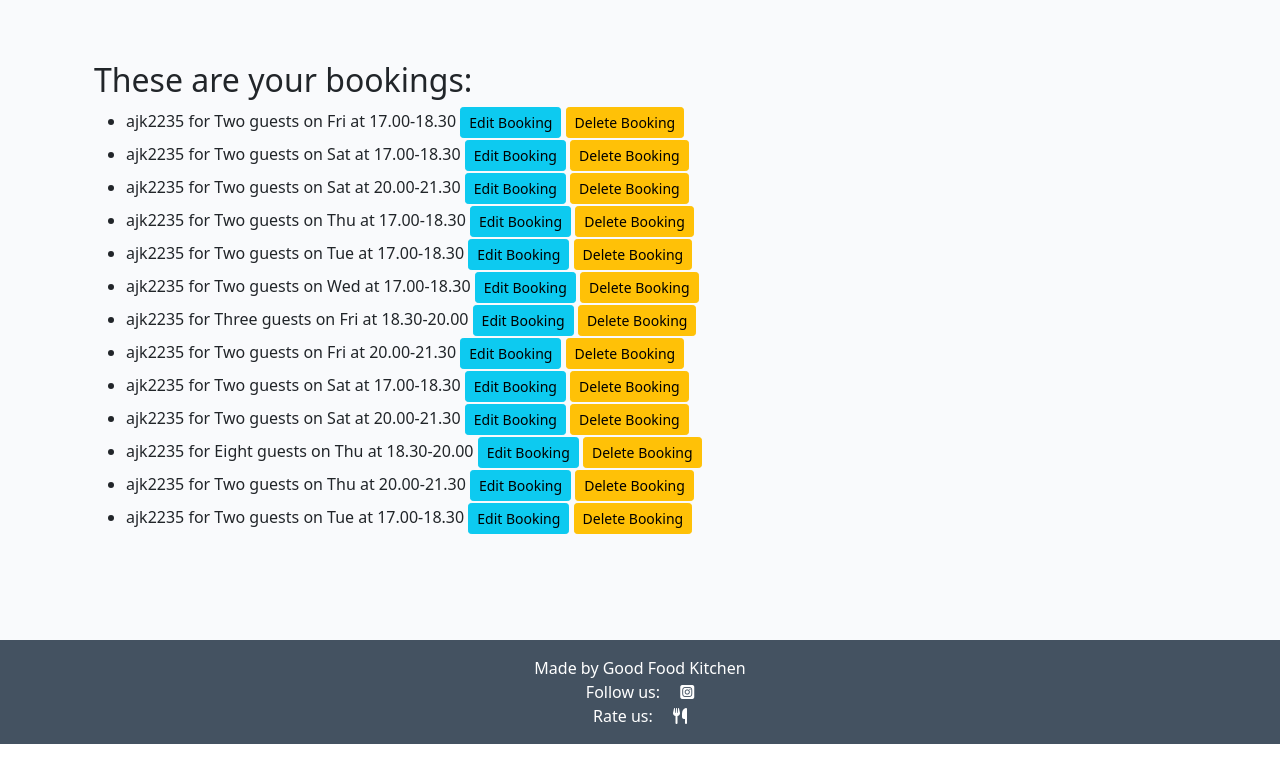
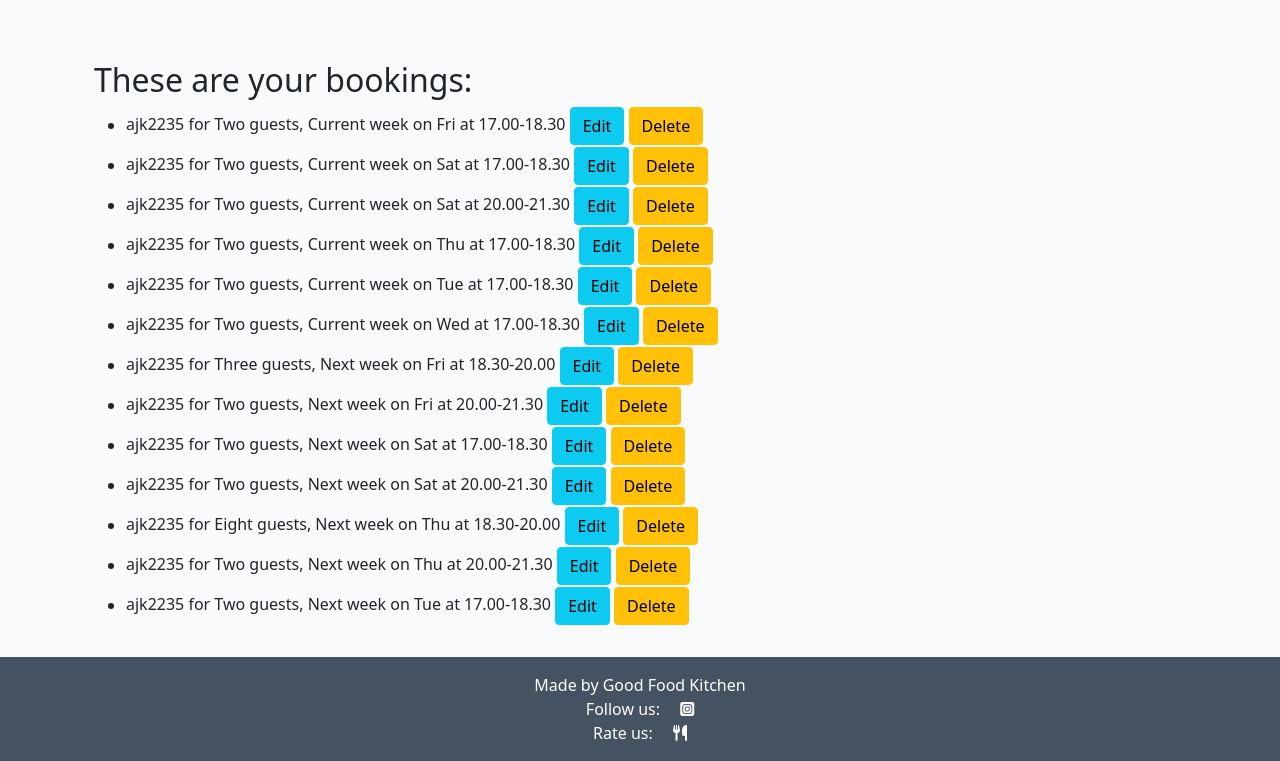
Before and after one commit to AnneKammenhed/really-good-food, a Django app: page /booking_list in a window 1280 px wide. Shown: the part 56-817 px from the top of the page. Run offline with Django 3.2, Linux system fonts and the light colour scheme; a user stored in the database is signed in; data comes from the database, SQL or seed files in the repository; some libraries are stand-ins or nearby versions.

Commit message:
bookings list is looking better

```diff
--- a/templates/booking_list.html
+++ b/templates/booking_list.html
@@ -12,9 +12,9 @@
                     <h2>These are your bookings:</h2>
                     <ul>
                         {% for booking in booking_list %}
-                            <li class="delete-items">{{ booking }}
-                            <a href="#" class="btn btn-info btn-sm">Edit Booking</a>
-                            <a href="#" class="btn btn-warning btn-sm">Delete Booking</a></li>
+                            <li class="delete-items">{{ booking.guest }} for {{ booking.number_of_guests}}, {{ booking.booking_week}} on {{ booking.booking_day}} at {{ booking.booking_time}}
+                            <a href="#" class="btn btn-info btn-xs">Edit</a>
+                            <a href="#" class="btn btn-warning btn-xs">Delete</a></li>
                         {% endfor %}
                     </ul>
                 </div>
```
